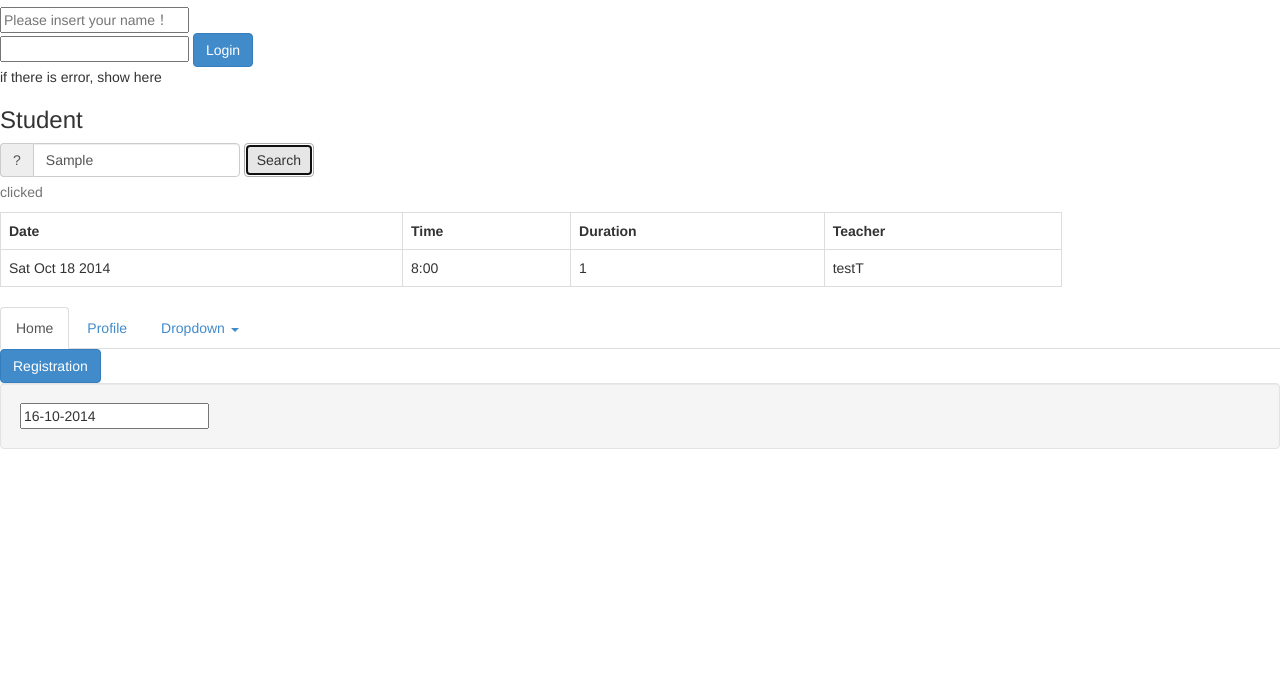
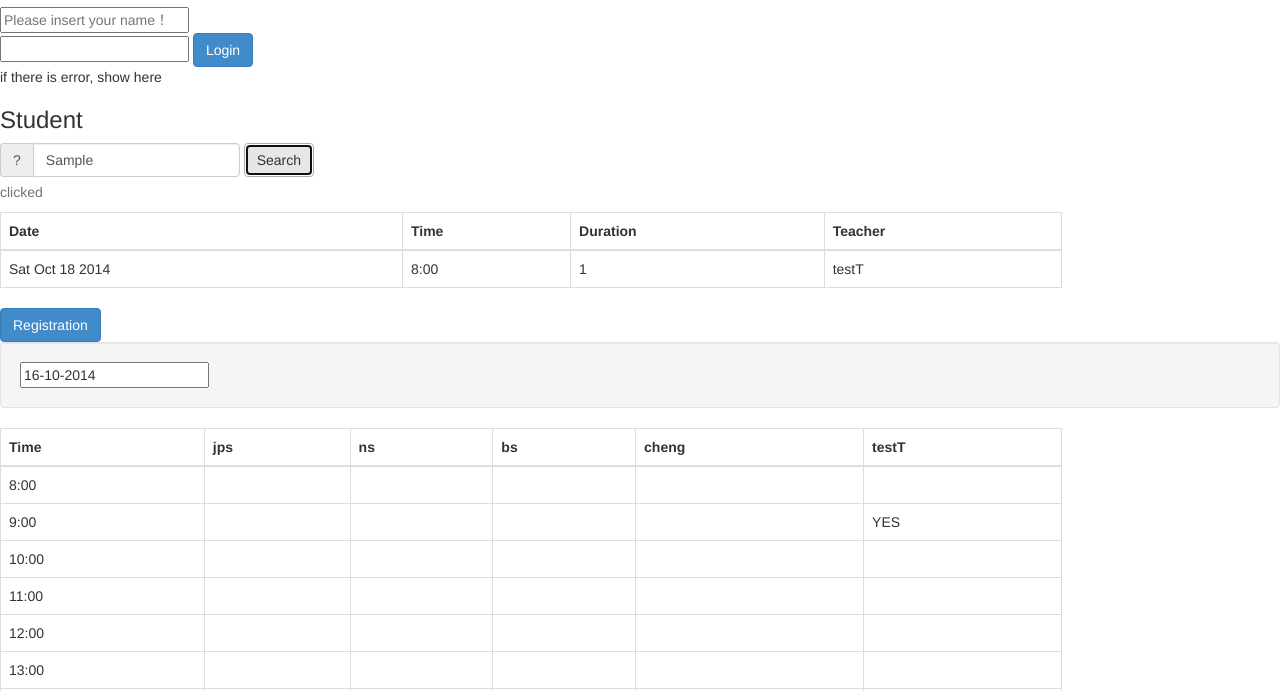
Before and after one commit to benli0822/M2, a plain HTML site: page web_avance/index.html in a window 1280 px wide. Both pictures are taken after typing "Sample" into the empty fields and a click on the button "Search". Shown: the part 109-800 px from the top of the page. Drawn offline with Linux system fonts and the light colour scheme.

Commit message:
modify two table with adding thead and tbody, added class option in popover dialog

```diff
--- a/web_avance/assets/js/custom/controller/popoverController.js
+++ b/web_avance/assets/js/custom/controller/popoverController.js
@@ -7,7 +7,7 @@ var settings = {
     content: function () {
         return $('#popover-content').html();
     },
-    width: 300,
+    width: 400,
     multi: false,
     closeable: true,
     style: '',
@@ -46,6 +46,7 @@ popover = {
         this.updateHour(hour);
         this.showTheTeacher(theTeacher);
         this.showStudentList();
+        this.showClassOption();
     },
 
     updateHour: function (hour) {
@@ -56,7 +57,7 @@ popover = {
         var whenLabel = document.createElement('label');
         var text1 = document.createTextNode('When: ');
         var divHour = document.createElement('div');
-        divHour.setAttribute('class', 'col-sm-6 col-sm-offset-2');
+        divHour.setAttribute('class', 'col-sm-5 col-sm-offset-2');
         var whenHour = document.createElement('p');
         var text2 = document.createTextNode(hour + ":00");
         whenLabel.appendChild(text1);
@@ -80,7 +81,7 @@ popover = {
         var teacherLabel = document.createElement('label');
         var text1 = document.createTextNode('Teacher: ');
         var divTeacher = document.createElement('div');
-        divTeacher.setAttribute('class', 'col-sm-6 col-sm-offset-2');
+        divTeacher.setAttribute('class', 'col-sm-5 col-sm-offset-2');
         var teacherName = document.createElement('p');
         var text2 = document.createTextNode(theTeacher.firstName + "." + theTeacher.lastName);
         teacherLabel.appendChild(text1);
@@ -118,6 +119,29 @@ popover = {
         divStudent.appendChild(studentsName);
         students.appendChild(studentsLabel);
         students.appendChild(divStudent);
+    },
+
+    showClassOption: function() {
+        var classes = document.getElementById('classes');
+        while (classes.firstChild) {
+            classes.removeChild(classes.firstChild);
+        }
+        var classesLabel = document.createElement('label');
+        var text1 = document.createTextNode('Class\'s Type: ');
+        var divClasses = document.createElement('div');
+        divClasses.setAttribute('class', 'col-sm-6 col-sm-offset-2 radio');
+        divClasses.innerHTML = '<label>' +
+            '<input type="radio" name="optionsRadios" id="drive" value="drive" checked>' +
+        'Drive Class' +
+        '</label>';
+        divClasses.innerHTML += '<label>' +
+            '<input type="radio" name="optionsRadios" id="lecture" value="lecture">' +
+            'Lecture Class' +
+            '</label>';
+        classesLabel.appendChild(text1);
+        classesLabel.setAttribute('class', 'col-sm-2 col-sm-offset-2 control-label');
+        classes.appendChild(classesLabel);
+        classes.appendChild(divClasses);
     }
 
 }
--- a/web_avance/assets/js/custom/controller/tableController.js
+++ b/web_avance/assets/js/custom/controller/tableController.js
@@ -9,6 +9,7 @@ table = {
      */
     addTimeLine: function (table_name, column_nb) {
         var table = document.getElementById(table_name);
+        var body = document.createElement('tbody');
         var time = 8;
         var count = 0;
         while (time < 18) {
@@ -32,10 +33,11 @@ table = {
                 temp_elem.appendChild(temp_div);
                 new_row.appendChild(temp_elem);
             }
-            table.appendChild(new_row);
+            body.appendChild(new_row)
             time++;
             count++;
         }
+        table.appendChild(body);
     },
     /**
      * Creation for secretary table
@@ -46,6 +48,7 @@ table = {
         var teacherList = tdb.teacherList;
 
         var table = document.getElementById(table_name);
+        var head = document.createElement('thead');
         var title_row = document.createElement('tr');
         var title_name1 = document.createElement('th');
         title_name1.appendChild(document.createTextNode('Time'));
@@ -55,7 +58,8 @@ table = {
             title_temp.appendChild(document.createTextNode(teacherList[i].firstName));
             title_row.appendChild(title_temp);
         }
-        table.appendChild(title_row);
+        head.appendChild(title_row)
+        table.appendChild(head);
         this.addTimeLine(table_name, teacherList.length + 1);
     },
     /**
@@ -71,7 +75,7 @@ table = {
 
         //clear all the existeds elements
         while (secretary_table.hasChildNodes()) {
-            secretary_table.removeChild(secretary_table.lastChild);
+            secretary_table.removeChild(secretary_table.firstChild);
         }
 
         this.createSecretaryTable('secretary_table');
@@ -103,6 +107,7 @@ table = {
                 console.log("Teacher " + the_teacher.lastName + " not find a lesson");
             }
         }
+        popover.initPopover();
     },
     /**
      * update student table with the information provided by student database
@@ -113,7 +118,7 @@ table = {
         document.getElementById("searchResult").innerHTML = student.firstName;
 
         //clear all the existeds elements
-        while (table.hasChildNodes()) {
+        while (table.childNodes.length > 2) {
             table.removeChild(table.lastChild);
         }
 
@@ -126,22 +131,22 @@ table = {
          <th>Teacher</th>
          </tr>
          */
-        var first_row = document.createElement('tr');
-        var elementDate = document.createElement('th');
-        elementDate.innerHTML = "Date";
-        first_row.appendChild(elementDate);
-        var elementDate = document.createElement('th');
-        elementDate.innerHTML = "Time";
-        first_row.appendChild(elementDate);
-        var elementDate = document.createElement('th');
-        elementDate.innerHTML = "Duration";
-        first_row.appendChild(elementDate);
-        var elementDate = document.createElement('th');
-        elementDate.innerHTML = "Teacher";
-        first_row.appendChild(elementDate);
-        table.appendChild(first_row);
+//        var first_row = document.createElement('tr');
+//        var elementDate = document.createElement('th');
+//        elementDate.innerHTML = "Date";
+//        first_row.appendChild(elementDate);
+//        var elementDate = document.createElement('th');
+//        elementDate.innerHTML = "Time";
+//        first_row.appendChild(elementDate);
+//        var elementDate = document.createElement('th');
+//        elementDate.innerHTML = "Duration";
+//        first_row.appendChild(elementDate);
+//        var elementDate = document.createElement('th');
+//        elementDate.innerHTML = "Teacher";
+//        first_row.appendChild(elementDate);
+//        table.appendChild(first_row);
 
-
+        var body = document.createElement('tbody');
         //travese the class list
         for (var i = 0; i <= student.list_class.length - 1; i++) {
 
@@ -170,7 +175,8 @@ table = {
             teacherElement.innerHTML = tem_class.teacher.firstName;
             new_row.appendChild(teacherElement);
 
-            table.appendChild(new_row);
+            body.appendChild(new_row);
         }
+        table.appendChild(body);
     }
 }
--- a/web_avance/index.html
+++ b/web_avance/index.html
@@ -5,10 +5,51 @@
     <title></title>
 
     <!-- Latest compiled and minified CSS -->
-    <link rel="stylesheet" href="assets/css/bootstrap.min.css">
+    <link rel="stylesheet" href="assets/css/bootstrap.css">
 
     <link rel="stylesheet" href="assets/css/datepicker.css">
     <link rel="stylesheet" href="assets/css/jquery.webui-popover.css">
+    <!--<style>-->
+        <!--table {-->
+            <!--border-spacing: 0;-->
+            <!--border-collapse: collapse;-->
+            <!--overflow: hidden;-->
+            <!--z-index: 1;-->
+        <!--}-->
+
+        <!--td, th, .row, .col, .ff-fix {-->
+            <!--cursor: pointer;-->
+            <!--padding: 10px;-->
+            <!--position: relative;-->
+        <!--}-->
+
+        <!--td:hover::before,-->
+        <!--.row:hover::before,-->
+        <!--.ff-fix:hover::before {-->
+            <!--background-color: #ffa;-->
+            <!--content: '\00a0';-->
+            <!--height: 100%;-->
+            <!--left: -5000px;-->
+            <!--position: absolute;-->
+            <!--top: 0;-->
+            <!--width: 10000px;-->
+            <!--z-index: -1;-->
+        <!--}-->
+
+        <!--td:hover::after,-->
+        <!--.col:hover::after,-->
+        <!--.ff-fix:hover::after {-->
+            <!--background-color: #ffa;-->
+            <!--content: '\00a0';-->
+            <!--height: 10000px;-->
+            <!--left: 0;-->
+            <!--position: absolute;-->
+            <!--top: -5000px;-->
+            <!--width: 100%;-->
+            <!--z-index: -1;-->
+        <!--}-->
+
+    <!--</style>-->
 </head>
 <body>
 
@@ -44,65 +85,32 @@
             <p class="help-block" id="searchResult"></p>
         </form>
         <div class="table-responsive">
-            <table class="table table-hover table-bordered">
-                <tbody id="student_table">
+            <table class="table table-hover table-bordered" id="student_table">
+                <thead>
                 <tr>
                     <th id="abc">Date</th>
                     <th>Time</th>
                     <th>Duration</th>
                     <th>Teacher</th>
                 </tr>
-                </tbody>
+                </thead>
             </table>
         </div>
     </div>
 </div>
 
-<div class="">
-    <ul role="tablist" class="nav nav-tabs" id="myTab">
-        <li class="active"><a data-toggle="tab" role="tab" href="#home">Home</a></li>
-        <li class=""><a data-toggle="tab" role="tab" href="#profile">Profile</a></li>
-        <li class="dropdown">
-            <a data-toggle="dropdown" class="dropdown-toggle" id="myTabDrop1" href="#">Dropdown <span
-                    class="caret"></span></a>
-            <ul aria-labelledby="myTabDrop1" role="menu" class="dropdown-menu">
-                <li><a data-toggle="tab" role="tab" tabindex="-1" href="#dropdown1">@fat</a></li>
-                <li><a data-toggle="tab" role="tab" tabindex="-1" href="#dropdown2">@mdo</a></li>
-            </ul>
-        </li>
-    </ul>
-    <div class="tab-content" id="myTabContent">
 <div id="home" class="tab-pane fade active in">
     <button type="button" class="btn btn-primary" id="addStudent">Registration</button>
 </div>
 <div class="well">
     <input type="text" class="span2" value="16-10-2014" id="dp1" data-date-format="dd-mm-yyyy">
 </div>
-        <div id="profile" class="tab-pane fade">
 <div class="row">
     <div class="col-lg-10">
         <div class="table-responsive">
-                        <table class="table table-hover table-bordered">
-                            <tbody id="secretary_table">
-                            </tbody>
+            <table class="table table-hover table-bordered" id="secretary_table">
             </table>
         </div>
-                </div>
-            </div>
-        </div>
-    </div>
-
-
-    <div id="dropdown1" class="tab-pane fade">
-        <div id='calendar'></div>
-    </div>
-    <div id="dropdown2" class="tab-pane fade">
-        <p>Trust fund seitan letterpress, keytar raw denim keffiyeh etsy art party before they sold out master cleanse
-            gluten-free squid scenester freegan cosby sweater. Fanny pack portland seitan DIY, art party locavore wolf
-            cliche high life echo park Austin. Cred vinyl keffiyeh DIY salvia PBR, banh mi before they sold out
-            farm-to-table VHS viral locavore cosby sweater. Lomo wolf viral, mustache readymade thundercats keffiyeh
-            craft beer marfa ethical. Wolf salvia freegan, sartorial keffiyeh echo park vegan.</p>
-
     </div>
 </div>
 
@@ -114,8 +122,14 @@
         </div>
         <div class="form-group" id="student">
         </div>
+        <div class="form-group" id="classes">
+        </div>
+        <div class="form-group">
+            <div class="col-sm-8 col-sm-offset-2">
                 <button type="submit" class="btn btn-default">Create Event</button>
                 <button type="submit" class="btn btn-default">Edit Event</button>
+            </div>
+        </div>
     </form>
 </div>
 <!-- jQuery (necessary for Bootstrap's JavaScript plugins) -->
```
Lines whose indentation alone changed are shown as unchanged.
